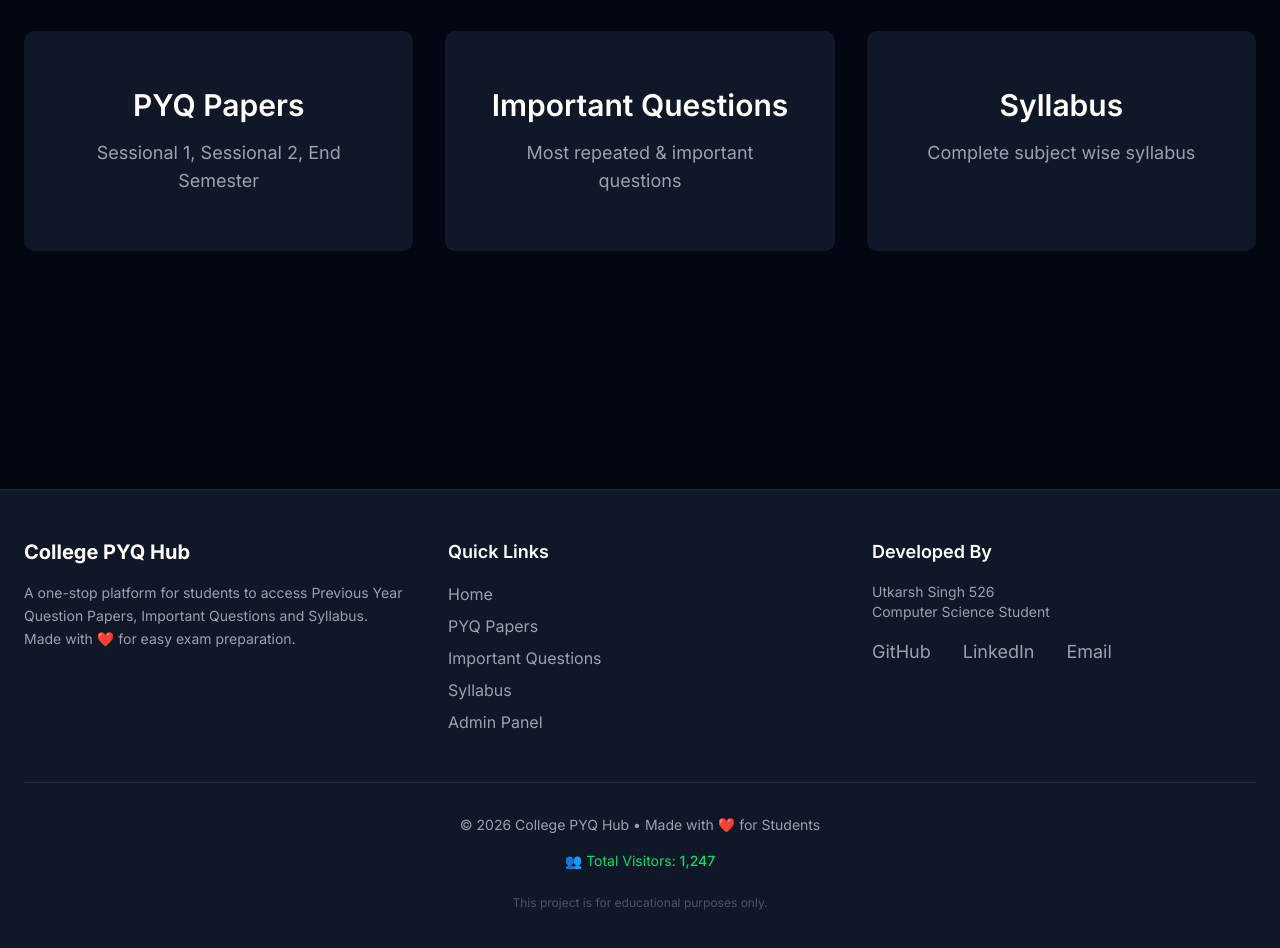
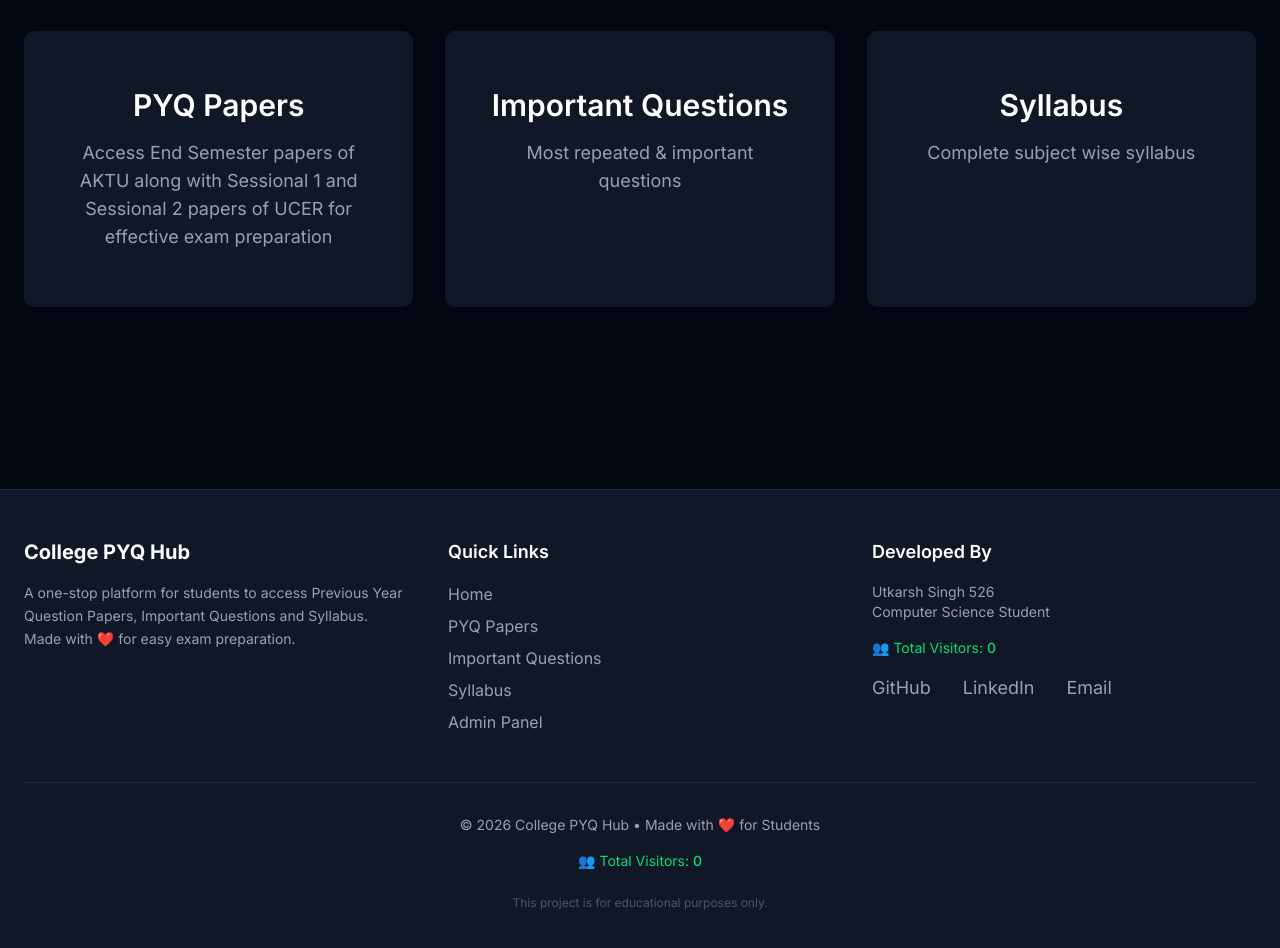
Before and after one commit to Utkarsh-Singh526/PYQ-hub, a Next.js app: page / in a window 1280 px wide. Shown: the part 460-1408 px from the top of the page. Built offline with nearby package versions, Linux system fonts and the light colour scheme; no server answers; the database is empty.

Commit message:
make real count visitor

```diff
--- a/app/page.tsx
+++ b/app/page.tsx
@@ -27,7 +27,7 @@
             <Card className="bg-gray-900 border-gray-700 hover:border-blue-600 transition-all h-full">
               <CardContent className="p-10 text-center">
                 <h3 className="text-3xl font-semibold text-white mb-4">PYQ Papers</h3>
-                <p className="text-gray-400 text-lg">Sessional 1, Sessional 2, End Semester</p>
+                <p className="text-gray-400 text-lg">Access End Semester papers of AKTU along with Sessional 1 and Sessional 2 papers of UCER for effective exam preparation</p>
               </CardContent>
             </Card>
           </Link>
--- a/components/Footer.tsx
+++ b/components/Footer.tsx
@@ -37,6 +37,9 @@
               {/* Prayagraj, Uttar Pradesh<br /> */}
               Computer Science Student
             </p>
+            <div className="text-gray-400 text-sm mb-4"><p className="text-sm text-green-400 mt-4">
+            👥 Total Visitors: <VisitorCounter />
+              </p></div>
 
             <div className="flex flex-wrap gap-x-8 gap-y-2 text-lg">
               <a
@@ -48,7 +51,7 @@
                 GitHub
               </a>
               <a
-                href="https://linkedin.com/in/utkarsh-singh526"
+                href="https://www.linkedin.com/in/utkarsh-singh-79b192243?utm_source=share_via&utm_content=profile&utm_medium=member_android"
                 target="_blank"
                 rel="noopener noreferrer"
                 className="text-gray-400 hover:text-white transition"
--- a/components/VisitorCounter.tsx
+++ b/components/VisitorCounter.tsx
@@ -4,29 +4,49 @@
 import { supabase } from '@/lib/supabase';
 
 export default function VisitorCounter() {
-  const [count, setCount] = useState(1247);
+  const [count, setCount] = useState(0);
+  const [loading, setLoading] = useState(true);
 
   useEffect(() => {
-    const increment = async () => {
+    const updateVisitorCount = async () => {
       try {
-        await supabase
+        // Increment the count
+        const { error: updateError } = await supabase
           .from('site_stats')
-          .upsert({ name: 'visitors', count: count + 1 }, { onConflict: 'name' });
+          .upsert(
+            { name: 'visitors', count: supabase.rpc('increment') },
+            { onConflict: 'name' }
+          );
 
-        const { data } = await supabase
+        if (updateError) throw updateError;
+
+        // Get the latest count
+        const { data, error: fetchError } = await supabase
           .from('site_stats')
           .select('count')
           .eq('name', 'visitors')
           .single();
 
-        if (data) setCount(data.count);
-      } catch (e) {
-        console.log("Visitor count error");
+        if (fetchError) throw fetchError;
+
+        if (data) {
+          setCount(data.count);
+        }
+      } catch (err) {
+        console.error("Visitor counter error:", err);
+        // No fallback number - just keep it as 0 if error
+        setCount(0);
+      } finally {
+        setLoading(false);
       }
     };
 
-    increment();
+    updateVisitorCount();
   }, []);
 
-  return <span className="text-green-400 font-medium">{count.toLocaleString()}</span>;
+  return (
+    <span className="text-green-400 font-medium">
+      {loading ? "..." : count.toLocaleString()}
+    </span>
+  );
 }
```
